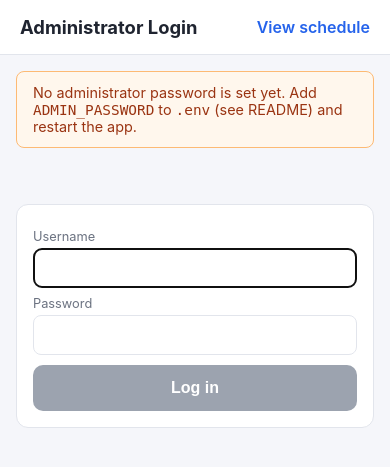
After one commit to dkeithayers1-dev/Tv-Lobby-, a Flask app: page /login in a window 390 px wide. The commit adds this page. Shown: the top 467 px of the page. Run offline with Flask 3, Linux system fonts and the light colour scheme.

Commit message:
Require administrator login to change the schedule
Anyone can view /schedule, but only an admin (ADMIN_USERNAME /
ADMIN_PASSWORD in .env) gets the editable grid, Save, texting and
the employee/phone list. The save and text APIs return 403 without an
admin session, and employees no longer receive phone numbers. Without
FLASK_SECRET_KEY the app now uses a random key instead of a fixed
default, so the login cookie can't be forged.

Co-Authored-By: Claude Opus 5.5 <noreply@anthropic.com>
Claude-Session: https://claude.ai/code/session_01BDcNXuq8XXMbuTTs7AxrNy

```diff
--- a/app.py
+++ b/app.py
@@ -1,13 +1,15 @@
 import os
+import secrets
 import uuid
 from datetime import date, datetime
 from pathlib import Path
 
 from dotenv import load_dotenv
-from flask import Flask, jsonify, request, render_template, send_file, abort
+from flask import Flask, jsonify, request, render_template, send_file, abort, redirect, url_for
 
 load_dotenv()
 
+import auth
 import emailer
 import expense_report
 import receipt_parser
@@ -23,7 +25,11 @@ MAX_UPLOAD_MB = 20
 
 app = Flask(__name__)
 app.config["MAX_CONTENT_LENGTH"] = MAX_UPLOAD_MB * 1024 * 1024
-app.secret_key = os.environ.get("FLASK_SECRET_KEY", "dev-only-secret")
+# The secret key signs the admin login cookie. Without one set in .env, use a
+# random key so nobody can forge a login (logins then reset on restart).
+app.secret_key = os.environ.get("FLASK_SECRET_KEY") or secrets.token_hex(32)
+app.config["SESSION_COOKIE_SAMESITE"] = "Lax"
+app.config["SESSION_COOKIE_HTTPONLY"] = True
 
 # temp_id -> saved file path, cleared once committed or replaced
 PENDING_UPLOADS = {}
@@ -156,6 +162,36 @@ def report_send():
         return jsonify({"emailed": False, "error": str(exc)}), 500
 
 
+def _safe_next(target):
+    # Only redirect back to a page on this site after logging in.
+    if target and target.startswith("/") and not target.startswith("//"):
+        return target
+    return url_for("schedule_view")
+
+
+@app.route("/login", methods=["GET", "POST"])
+def login():
+    next_url = _safe_next(request.values.get("next"))
+    error = None
+    if request.method == "POST":
+        if auth.check_credentials(request.form.get("username"), request.form.get("password")):
+            auth.log_in()
+            return redirect(next_url)
+        error = "Wrong username or password."
+    return render_template(
+        "login.html",
+        error=error,
+        next_url=next_url,
+        auth_configured=auth.is_configured(),
+    )
+
+
+@app.route("/logout", methods=["POST"])
+def logout():
+    auth.log_out()
+    return redirect(_safe_next(request.form.get("next")))
+
+
 @app.route("/schedule")
 def schedule_view():
     return render_template(
@@ -163,6 +199,7 @@ def schedule_view():
         month=request.args.get("month") or date.today().strftime("%Y-%m"),
         shifts=scheduler.SHIFTS,
         sms_configured=sms.is_configured(),
+        is_admin=auth.is_admin(),
     )
 
 
@@ -174,15 +211,21 @@ def api_schedule_get():
         shifts = scheduler.load_shifts(month)
     except ValueError as exc:
         return jsonify({"error": str(exc)}), 400
+    employees = scheduler.load_roster()
+    if not auth.is_admin():
+        # Employees can see the schedule, but not each other's phone numbers.
+        employees = [{"id": e["id"], "name": e["name"]} for e in employees]
     return jsonify({
         "month": month,
         "days": days,
-        "employees": scheduler.load_roster(),
+        "employees": employees,
         "shifts": shifts,
+        "is_admin": auth.is_admin(),
     })
 
 
 @app.route("/api/schedule", methods=["POST"])
+@auth.admin_required
 def api_schedule_save():
     payload = request.get_json(force=True, silent=True) or {}
     month = payload.get("month") or ""
@@ -198,6 +241,7 @@ def api_schedule_save():
 
 
 @app.route("/api/schedule/text", methods=["POST"])
+@auth.admin_required
 def api_schedule_text():
     """Text each selected employee their saved shifts for the month."""
     payload = request.get_json(force=True, silent=True) or {}
--- /dev/null
+++ b/auth.py
@@ -0,0 +1,57 @@
+"""Administrator login for the schedule.
+
+One admin account, configured through ADMIN_USERNAME / ADMIN_PASSWORD in
+.env. Anyone can view the schedule; only a logged-in admin can change it
+or text it out. The login is remembered in Flask's signed session cookie.
+"""
+import hmac
+import os
+from functools import wraps
+
+from flask import jsonify, session
+
+SESSION_KEY = "is_admin"
+
+
+def _get_config():
+    username = os.environ.get("ADMIN_USERNAME", "admin")
+    password = os.environ.get("ADMIN_PASSWORD")
+    if not password:
+        return None
+    return {"username": username, "password": password}
+
+
+def is_configured() -> bool:
+    return _get_config() is not None
+
+
+def check_credentials(username: str, password: str) -> bool:
+    config = _get_config()
+    if config is None:
+        return False
+    user_ok = hmac.compare_digest((username or "").encode(), config["username"].encode())
+    pass_ok = hmac.compare_digest((password or "").encode(), config["password"].encode())
+    return user_ok and pass_ok
+
+
+def log_in():
+    session.clear()
+    session[SESSION_KEY] = True
+
+
+def log_out():
+    session.clear()
+
+
+def is_admin() -> bool:
+    return bool(session.get(SESSION_KEY))
+
+
+def admin_required(view):
+    """For JSON API routes: reject the request unless an admin is logged in."""
+    @wraps(view)
+    def wrapped(*args, **kwargs):
+        if not is_admin():
+            return jsonify({"error": "Administrator login required."}), 403
+        return view(*args, **kwargs)
+    return wrapped
--- a/static/style.css
+++ b/static/style.css
@@ -284,3 +284,17 @@ main.wide { max-width: none; }
   .schedule-table .name-col { min-width: 90px; }
   * { -webkit-print-color-adjust: exact; print-color-adjust: exact; }
 }
+
+.link-btn {
+  background: none;
+  border: none;
+  color: var(--accent);
+  font: inherit;
+  font-weight: 600;
+  cursor: pointer;
+  padding: 0;
+  margin-left: 8px;
+}
+
+.login-form { max-width: 360px; margin: 24px auto; }
+.error { color: #dc2626; font-size: 0.9rem; margin: 10px 0 0; }
--- /dev/null
+++ b/templates/login.html
@@ -0,0 +1,34 @@
+<!DOCTYPE html>
+<html lang="en">
+<head>
+  <meta charset="UTF-8">
+  <meta name="viewport" content="width=device-width, initial-scale=1">
+  <title>Administrator Login</title>
+  <link rel="stylesheet" href="{{ url_for('static', filename='style.css') }}">
+</head>
+<body>
+  <header>
+    <h1>Administrator Login</h1>
+    <a class="link" href="{{ url_for('schedule_view') }}">View schedule</a>
+  </header>
+
+  {% if not auth_configured %}
+  <div class="banner">
+    No administrator password is set yet. Add <code>ADMIN_PASSWORD</code> to
+    <code>.env</code> (see README) and restart the app.
+  </div>
+  {% endif %}
+
+  <main>
+    <form class="receipt-card login-form" method="post" action="{{ url_for('login') }}">
+      <input type="hidden" name="next" value="{{ next_url }}">
+      <label for="username">Username</label>
+      <input id="username" name="username" autocomplete="username" required autofocus>
+      <label for="password">Password</label>
+      <input id="password" name="password" type="password" autocomplete="current-password" required>
+      {% if error %}<p class="error">{{ error }}</p>{% endif %}
+      <button class="primary-btn" type="submit" {% if not auth_configured %}disabled{% endif %}>Log in</button>
+    </form>
+  </main>
+</body>
+</html>
```
Also changed, not shown: static/schedule.js (+15 -4 lines), templates/schedule.html (+17 -2 lines), tests/test_scheduler.py (+71 -1 lines), README.md, 1 other file.
